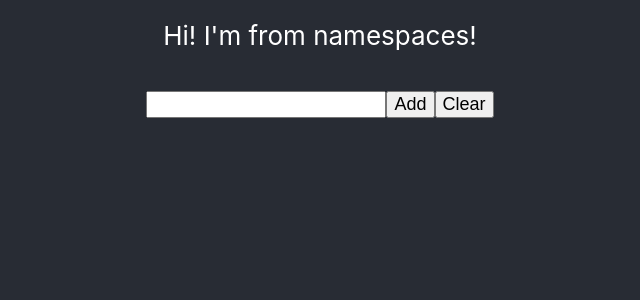
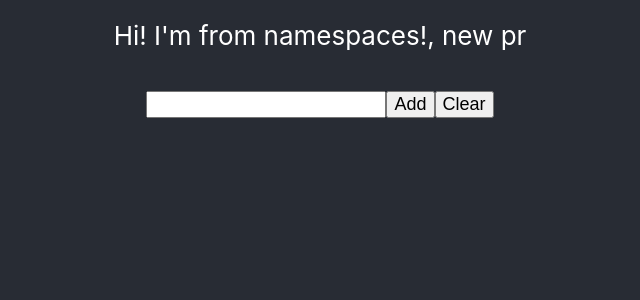
Before and after one commit to lyzhang1999/argocd-example-frontend, a React (Create React App) app in the folder frontend/: page / in a window 1280 px wide. Shown: the top 300 px of the page, without its empty margins (320-960 px from the left). Built offline with nearby package versions, Linux system fonts and the light colour scheme.

Commit message:
Update App.js
new pr

```diff
--- a/frontend/src/App.js
+++ b/frontend/src/App.js
@@ -46,7 +46,7 @@ function App() {
   return (
     <div className="App">
       <header className="App-header">
-        Hi! I'm from {process.env.REACT_APP_NAMESPACES} namespaces!
+        Hi! I'm from {process.env.REACT_APP_NAMESPACES} namespaces!, new pr
       </header>
       <div className="Grid">
         <div className="Grid-Item">
```
